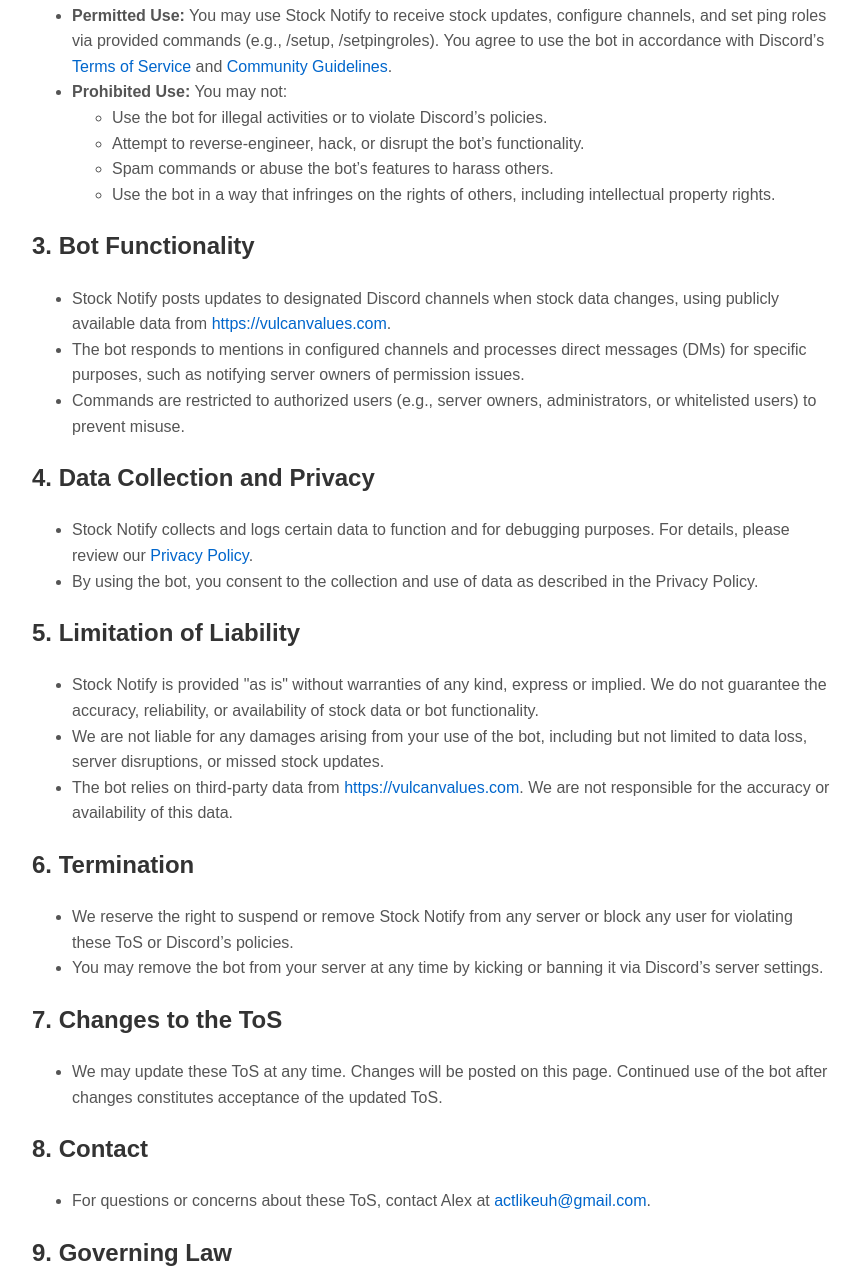
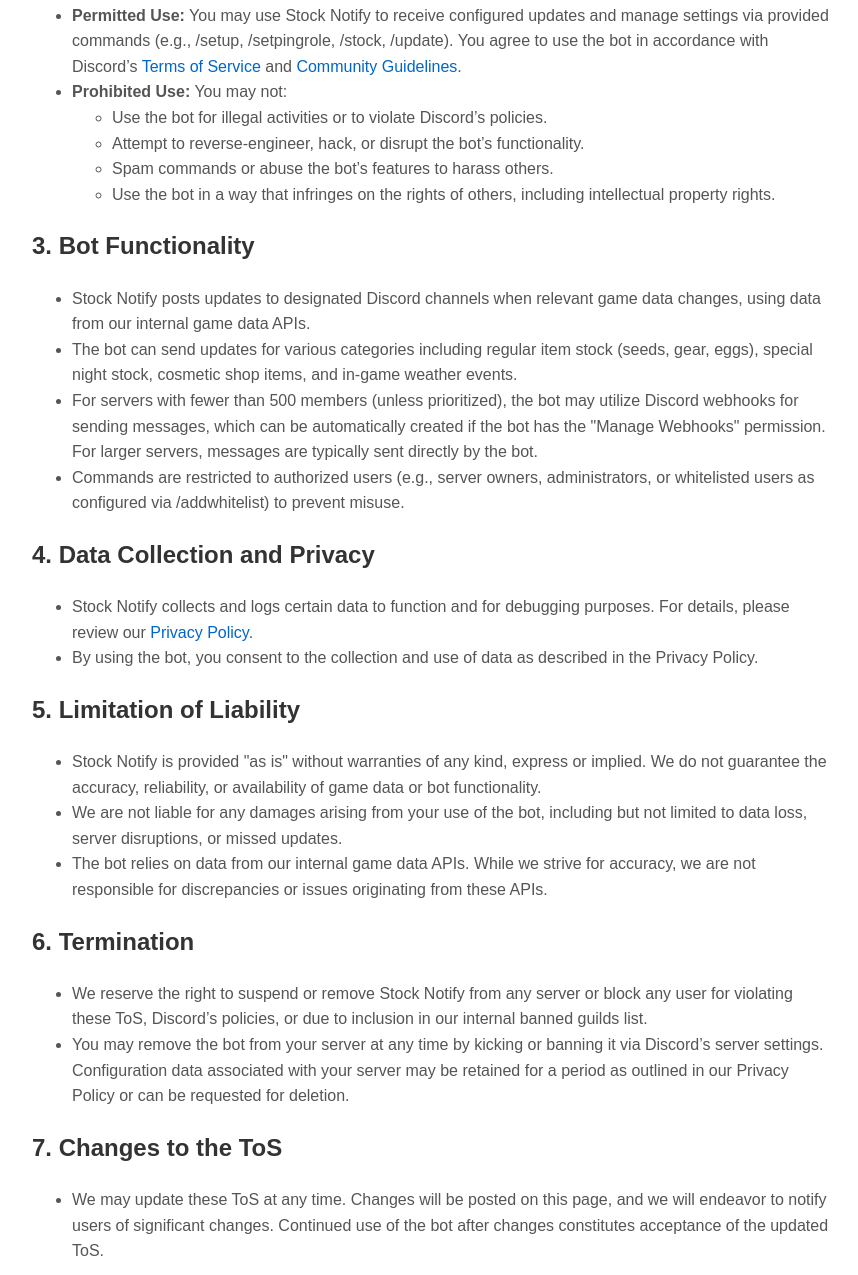
Before and after one commit to triquqd717/StockNotifierBot, a plain HTML site: page terms.html in a window 1280 px wide. Shown: the part 447-1722 px from the top of the page, without its empty margins (208-1066 px from the left). Drawn offline with Linux system fonts and the light colour scheme.

Commit message:
Update terms.html

```diff
--- a/terms.html
+++ b/terms.html
@@ -29,15 +29,13 @@
 </head>
 <body>
 <h1>Stock Notify Terms of Service</h1>
-  <p><strong>Effective Date:</strong> April 27, 2025</p>
-
+<p><strong>Effective Date:</strong> May 30, 2025</p>
 <h2>1. Introduction</h2>
-  <p>Welcome to Stock Notify, a Discord bot that provides real-time stock updates for in-game items (seeds and gear) in the game "Grow a Garden" by getting data from <a href="https://vulcanvalues.com/grow-a-garden/stock">https://vulcanvalues.com/grow-a-garden/stock</a>. By adding Stock Notify to your Discord server or interacting with it, you agree to these Terms of Service ("ToS"). If you do not agree, please do not use the bot.</p>
-
+<p>Welcome to Stock Notify, a Discord bot that provides real-time stock updates for in-game items (seeds, gear, and eggs), weather, cosmetics, and night shop items in the game "Grow a Garden." Data is sourced from our internal game data APIs. By adding Stock Notify to your Discord server or interacting with it, you agree to these Terms of Service ("ToS"). If you do not agree, please do not use the bot.</p>
 <h2>2. Use of the Bot</h2>
 <ul>
 <li><strong>Eligibility:</strong> You must be at least 13 years old to use Stock Notify, in compliance with Discord’s Terms of Service.</li>
-    <li><strong>Permitted Use:</strong> You may use Stock Notify to receive stock updates, configure channels, and set ping roles via provided commands (e.g., /setup, /setpingroles). You agree to use the bot in accordance with Discord’s <a href="https://discord.com/terms">Terms of Service</a> and <a href="https://discord.com/guidelines">Community Guidelines</a>.</li>
+<li><strong>Permitted Use:</strong> You may use Stock Notify to receive configured updates and manage settings via provided commands (e.g., /setup, /setpingrole, /stock, /update). You agree to use the bot in accordance with Discord’s <a href="https://discord.com/terms">Terms of Service</a> and <a href="https://discord.com/guidelines">Community Guidelines</a>.</li>
 <li><strong>Prohibited Use:</strong> You may not:
 <ul>
 <li>Use the bot for illegal activities or to violate Discord’s policies.</li>
@@ -47,43 +45,37 @@
 </ul>
 </li>
 </ul>
-
 <h2>3. Bot Functionality</h2>
 <ul>
-    <li>Stock Notify posts updates to designated Discord channels when stock data changes, using publicly available data from <a href="https://vulcanvalues.com">https://vulcanvalues.com</a>.</li>
-    <li>The bot responds to mentions in configured channels and processes direct messages (DMs) for specific purposes, such as notifying server owners of permission issues.</li>
-    <li>Commands are restricted to authorized users (e.g., server owners, administrators, or whitelisted users) to prevent misuse.</li>
+<li>Stock Notify posts updates to designated Discord channels when relevant game data changes, using data from our internal game data APIs.</li>
+<li>The bot can send updates for various categories including regular item stock (seeds, gear, eggs), special night stock, cosmetic shop items, and in-game weather events.</li>
+<li>For servers with fewer than 500 members (unless prioritized), the bot may utilize Discord webhooks for sending messages, which can be automatically created if the bot has the "Manage Webhooks" permission. For larger servers, messages are typically sent directly by the bot.</li>
+<li>Commands are restricted to authorized users (e.g., server owners, administrators, or whitelisted users as configured via /addwhitelist) to prevent misuse.</li>
 </ul>
-
 <h2>4. Data Collection and Privacy</h2>
 <ul>
 <li>Stock Notify collects and logs certain data to function and for debugging purposes. For details, please review our <a href="./privacy.html">Privacy Policy</a>.</li>
 <li>By using the bot, you consent to the collection and use of data as described in the Privacy Policy.</li>
 </ul>
-
 <h2>5. Limitation of Liability</h2>
 <ul>
-    <li>Stock Notify is provided "as is" without warranties of any kind, express or implied. We do not guarantee the accuracy, reliability, or availability of stock data or bot functionality.</li>
-    <li>We are not liable for any damages arising from your use of the bot, including but not limited to data loss, server disruptions, or missed stock updates.</li>
-    <li>The bot relies on third-party data from <a href="https://vulcanvalues.com">https://vulcanvalues.com</a>. We are not responsible for the accuracy or availability of this data.</li>
+<li>Stock Notify is provided "as is" without warranties of any kind, express or implied. We do not guarantee the accuracy, reliability, or availability of game data or bot functionality.</li>
+<li>We are not liable for any damages arising from your use of the bot, including but not limited to data loss, server disruptions, or missed updates.</li>
+<li>The bot relies on data from our internal game data APIs. While we strive for accuracy, we are not responsible for discrepancies or issues originating from these APIs.</li>
 </ul>
-
 <h2>6. Termination</h2>
 <ul>
-    <li>We reserve the right to suspend or remove Stock Notify from any server or block any user for violating these ToS or Discord’s policies.</li>
-    <li>You may remove the bot from your server at any time by kicking or banning it via Discord’s server settings.</li>
+<li>We reserve the right to suspend or remove Stock Notify from any server or block any user for violating these ToS, Discord’s policies, or due to inclusion in our internal banned guilds list.</li>
+<li>You may remove the bot from your server at any time by kicking or banning it via Discord’s server settings. Configuration data associated with your server may be retained for a period as outlined in our Privacy Policy or can be requested for deletion.</li>
 </ul>
-
 <h2>7. Changes to the ToS</h2>
 <ul>
-    <li>We may update these ToS at any time. Changes will be posted on this page. Continued use of the bot after changes constitutes acceptance of the updated ToS.</li>
+<li>We may update these ToS at any time. Changes will be posted on this page, and we will endeavor to notify users of significant changes. Continued use of the bot after changes constitutes acceptance of the updated ToS.</li>
 </ul>
-
 <h2>8. Contact</h2>
 <ul>
 <li>For questions or concerns about these ToS, contact Alex at <a href="mailto:actlikeuh@gmail.com">actlikeuh@gmail.com</a>.</li>
 </ul>
-
 <h2>9. Governing Law</h2>
 <ul>
 <li>These ToS are governed by the laws of the United States, without regard to conflict of law principles.</li>
```
Lines whose indentation alone changed are shown as unchanged.
